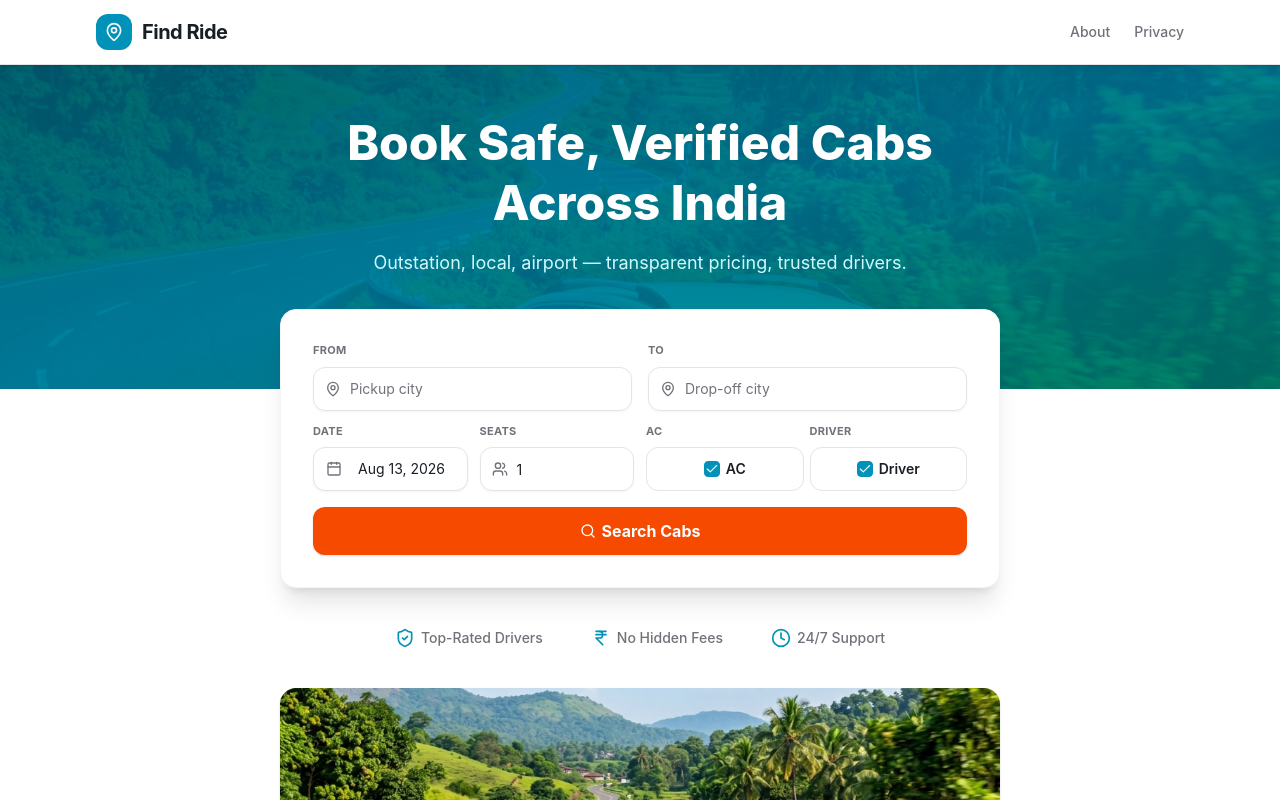
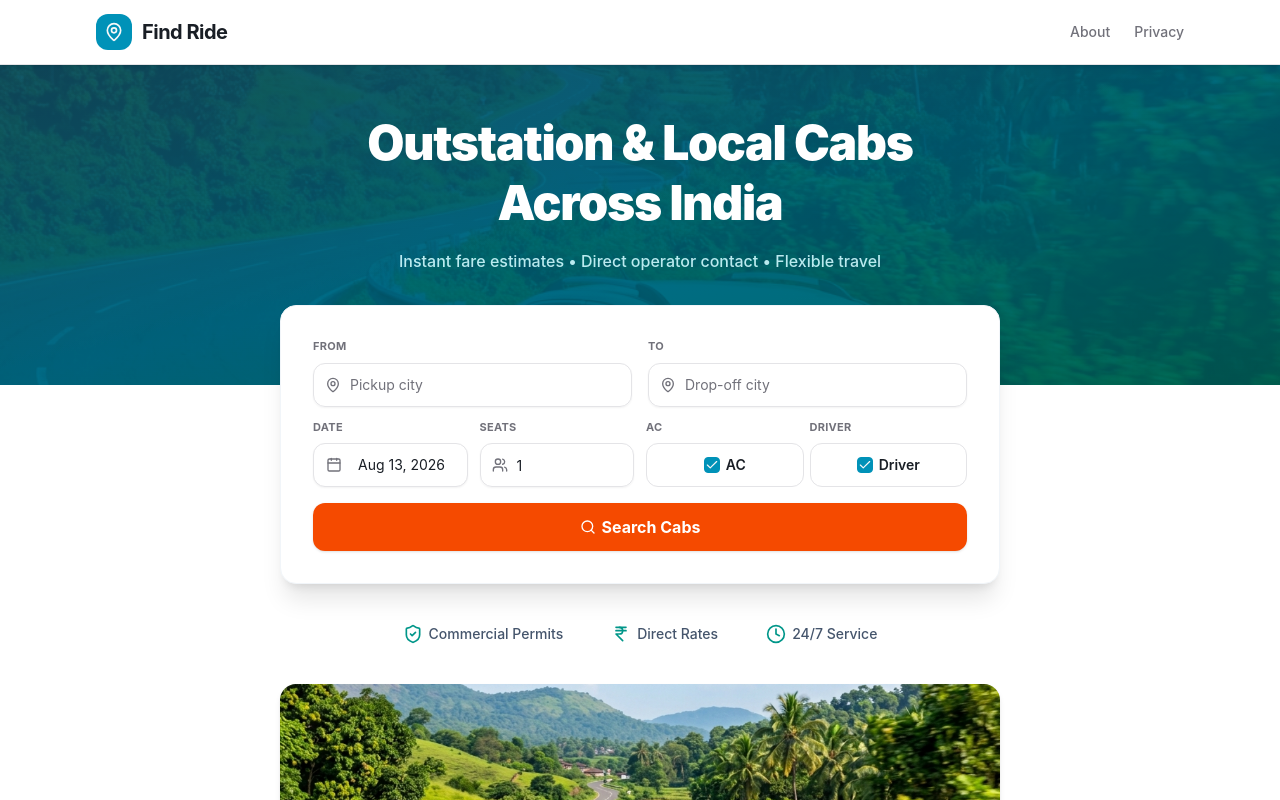
Before and after one commit to zed-inn/car-marketplace-ui-nextjs, a Next.js app: page / in a window 1280 px wide. Shown: the top 800 px of the page. Built offline with nearby package versions, Linux system fonts and the light colour scheme.

Commit message:
style(ui): replace marketing buzzwords with factual design signals and polished typography

```diff
--- a/src/app/(marketplace)/page.tsx
+++ b/src/app/(marketplace)/page.tsx
@@ -8,43 +8,43 @@ export default function HomePage() {
     <main className="flex flex-col items-center min-h-screen">
 
       {/* Compact Mobile-First Hero Banner */}
-      <section className="w-full bg-gradient-to-br from-cyan-800 via-cyan-700 to-teal-700 pt-6 md:pt-12 pb-16 md:pb-28 px-4 relative overflow-hidden">
+      <section className="w-full bg-gradient-to-br from-cyan-900 via-cyan-800 to-teal-800 pt-6 md:pt-12 pb-16 md:pb-28 px-4 relative overflow-hidden">
         <div className="absolute inset-0 bg-[url('/find_ride_hero.png')] bg-cover bg-center opacity-15 mix-blend-overlay" />
         <div className="relative z-10 max-w-3xl mx-auto text-center">
-          <h1 className="text-2xl md:text-5xl font-extrabold text-white leading-tight mb-2 md:mb-4">
-            Book Safe, Verified Cabs <br className="hidden sm:block" />Across India
+          <h1 className="text-2xl md:text-5xl font-black text-white leading-tight mb-2 md:mb-4 tracking-tight">
+            Outstation & Local Cabs <br className="hidden sm:block" />Across India
           </h1>
-          <p className="text-cyan-100 text-xs md:text-lg max-w-xl mx-auto">
-            Outstation, local, airport — transparent pricing, trusted drivers.
+          <p className="text-cyan-100/90 text-xs md:text-base max-w-xl mx-auto font-medium">
+            Instant fare estimates • Direct operator contact • Flexible travel
           </p>
         </div>
       </section>
 
       {/* Compact Search Box Container */}
       <section className="w-full max-w-3xl px-3 md:px-6 -mt-10 md:-mt-20 relative z-10 flex flex-col gap-6 md:gap-10">
-        <div className="bg-white rounded-xl md:rounded-2xl shadow-lg md:shadow-xl p-3.5 sm:p-5 md:p-8 border border-gray-100">
+        <div className="bg-white rounded-xl md:rounded-2xl shadow-xl p-3.5 sm:p-5 md:p-8 border border-slate-100">
           <SearchForm />
         </div>
 
-        <div className="flex justify-center gap-4 sm:gap-6 md:gap-12 text-xs md:text-sm text-muted-foreground">
+        <div className="flex justify-center gap-4 sm:gap-6 md:gap-12 text-xs md:text-sm text-slate-600 font-medium">
           <div className="flex items-center gap-1.5">
-            <ShieldCheck className="h-4 w-4 md:h-5 md:w-5 text-primary" />
-            <span className="font-medium">Top-Rated Drivers</span>
+            <ShieldCheck className="h-4 w-4 md:h-5 md:w-5 text-teal-600 shrink-0" />
+            <span>Commercial Permits</span>
           </div>
           <div className="flex items-center gap-1.5">
-            <IndianRupee className="h-4 w-4 md:h-5 md:w-5 text-primary" />
-            <span className="font-medium">No Hidden Fees</span>
+            <IndianRupee className="h-4 w-4 md:h-5 md:w-5 text-teal-600 shrink-0" />
+            <span>Direct Rates</span>
           </div>
           <div className="flex items-center gap-1.5 hidden sm:flex">
-            <Clock className="h-4 w-4 md:h-5 md:w-5 text-primary" />
-            <span className="font-medium">24/7 Support</span>
+            <Clock className="h-4 w-4 md:h-5 md:w-5 text-teal-600 shrink-0" />
+            <span>24/7 Service</span>
           </div>
         </div>
 
-        <div className="relative h-[180px] sm:h-[240px] md:h-[380px] w-full rounded-xl md:rounded-2xl overflow-hidden shadow-sm">
+        <div className="relative h-[180px] sm:h-[240px] md:h-[380px] w-full rounded-xl md:rounded-2xl overflow-hidden shadow-md">
           <Image
             src="/find_ride_hero.png"
-            alt="Safe travel across India with Find Ride"
+            alt="Intercity cab marketplace Find Ride"
             fill
             priority
             className="object-cover"
--- a/src/app/(marketplace)/search/page.tsx
+++ b/src/app/(marketplace)/search/page.tsx
@@ -35,8 +35,8 @@ async function SearchResultsList({ queryParams }: { queryParams: string }) {
               <div className="flex flex-wrap items-center gap-2 mt-1">
                 <span className="flex items-center gap-1 bg-muted px-2 py-0.5 rounded text-xs font-medium text-muted-foreground"><Users className="h-3 w-3" /> {result.car.seats} Seats</span>
                 <span className="bg-muted px-2 py-0.5 rounded text-xs font-medium text-muted-foreground">{result.car.hasAc ? "AC" : "Non-AC"}</span>
-                <span className="flex items-center gap-1 text-green-700 bg-green-50 px-2 py-0.5 rounded text-xs font-medium">
-                  <CheckCircle2 className="h-3 w-3" /> Trusted
+                <span className="flex items-center gap-1 text-emerald-700 bg-emerald-50 px-2 py-0.5 rounded text-xs font-medium">
+                  <CheckCircle2 className="h-3 w-3" /> Commercial Cab
                 </span>
               </div>
               <div className="mt-2 flex flex-wrap items-center gap-2">
--- a/src/app/[slug]/page.tsx
+++ b/src/app/[slug]/page.tsx
@@ -39,7 +39,10 @@ export default async function AgencyPage({
             )}
             <div className="min-w-0">
               <h1 className="font-bold text-sm md:text-base leading-tight truncate text-slate-900">{agency.name}</h1>
-              <span className="text-[11px] text-slate-500 font-medium block">Verified Partner</span>
+              <div className="flex items-center gap-1.5 text-[11px] text-emerald-600 font-semibold mt-0.5">
+                <span className="h-2 w-2 rounded-full bg-emerald-500 animate-pulse" />
+                <span>Active Fleet</span>
+              </div>
             </div>
           </div>
 
@@ -85,7 +88,7 @@ export default async function AgencyPage({
                   <Car className="h-3.5 w-3.5 text-slate-500" /> {car.hasAc ? "AC Cab" : "Non-AC"}
                 </span>
                 <span className="bg-emerald-50 text-emerald-700 px-2.5 py-1 rounded-md flex items-center gap-1">
-                  <CheckCircle2 className="h-3.5 w-3.5 text-emerald-600" /> Driver Included
+                  <CheckCircle2 className="h-3.5 w-3.5 text-emerald-600" /> Commercial Driver
                 </span>
               </div>
 
```
